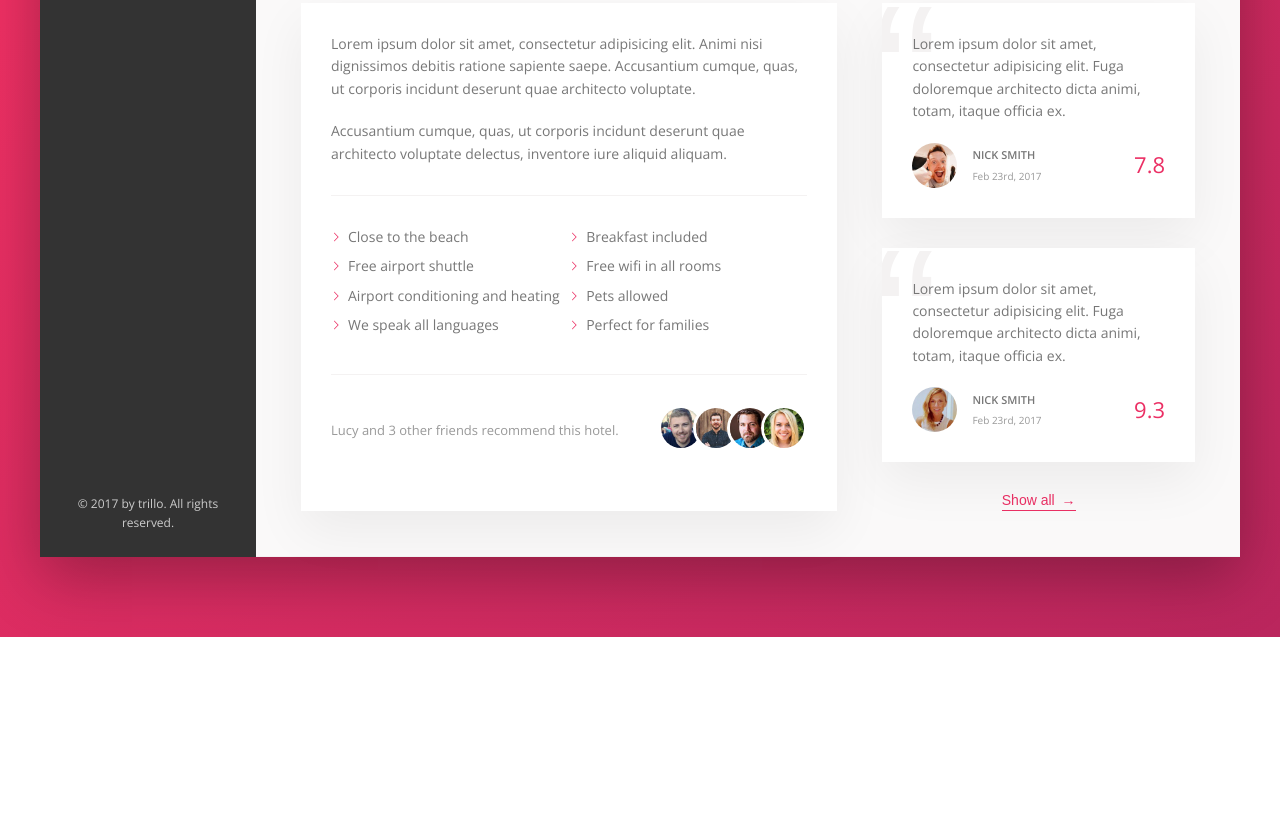
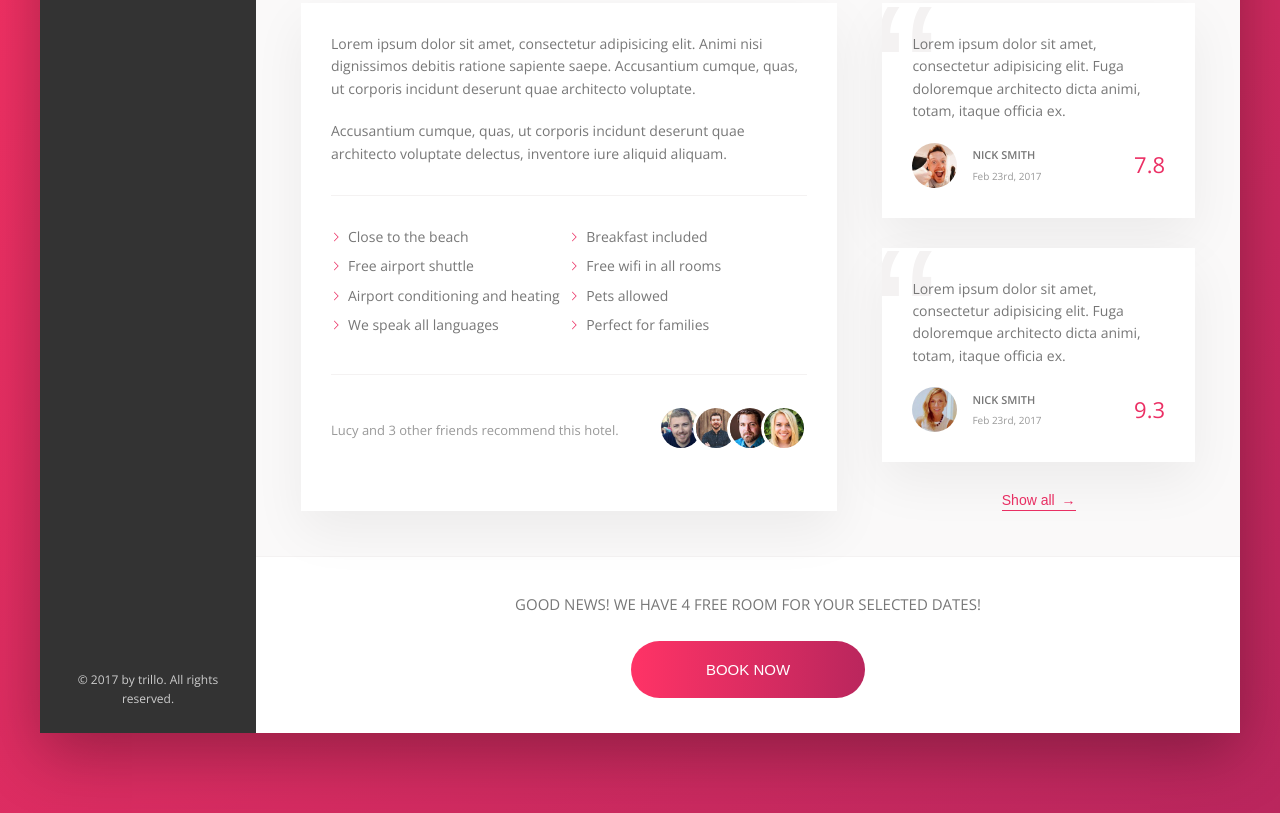
Before and after one commit to ianhaggerty/trillo, a website: page index.html in a window 1280 px wide. Shown: the part 505-1318 px from the top of the page. Before the commit the page ends 1142 px from the top, so only its background shows below. Drawn offline with nearby package versions, Linux system fonts and the light colour scheme; files that its build step writes are made by us from their sources.

Commit message:
Call to action implemented

```diff
--- a/index.html
+++ b/index.html
@@ -246,6 +246,15 @@
               <button class="btn-inline">Show all <span>&rarr;</span></button>
             </div>
           </div>
+          <div class="cta">
+            <h2 class="cta__book-now">
+              Good news! We have 4 free room for your selected dates!
+            </h2>
+            <button class="btn">
+              <span class="btn__visible">Book now</span>
+              <span class="btn__invisible">Only 4 rooms left</span>
+            </button>
+          </div>
         </main>
       </div>
     </div>
--- a/sass/_components.scss
+++ b/sass/_components.scss
@@ -453,3 +453,76 @@
     z-index: 1;
   }
 }
+
+//////////////////////////////
+// CALL TO ACTION
+.cta {
+  padding: 3.5rem 0;
+  text-align: center;
+
+  &__book-now {
+    text-transform: uppercase;
+    font-size: 1.5rem;
+    font-weight: 300;
+    margin-bottom: 2.5rem;
+  }
+}
+
+//////////////////////////////
+// CALL TO ACTION
+.btn {
+  font-size: 1.5rem;
+  border: none;
+  text-transform: uppercase;
+  font-weight: 300;
+  border-radius: 100px;
+  background-image: linear-gradient(
+    to right,
+    var(--color-primary-light),
+    var(--color-primary-dark)
+  );
+  color: #fff;
+  position: relative;
+  overflow: hidden;
+  cursor: pointer;
+
+  & > * {
+    display: inline-block;
+    height: 100%;
+    width: 100%;
+
+    transition: all 0.2s;
+  }
+
+  &__visible {
+    padding: 2rem 7.5rem;
+  }
+
+  &__invisible {
+    position: absolute;
+    padding: 2rem 0rem;
+    left: 0;
+    top: -100%;
+  }
+
+  &:hover {
+    background-image: linear-gradient(
+      to left,
+      var(--color-primary-light),
+      var(--color-primary-dark)
+    );
+  }
+
+  &:hover &__visible {
+    transform: translateY(100%);
+  }
+
+  &:hover &__invisible {
+    top: 0;
+  }
+
+  &:focus {
+    outline: none;
+    animation: pulsate 1s infinite;
+  }
+}
```
